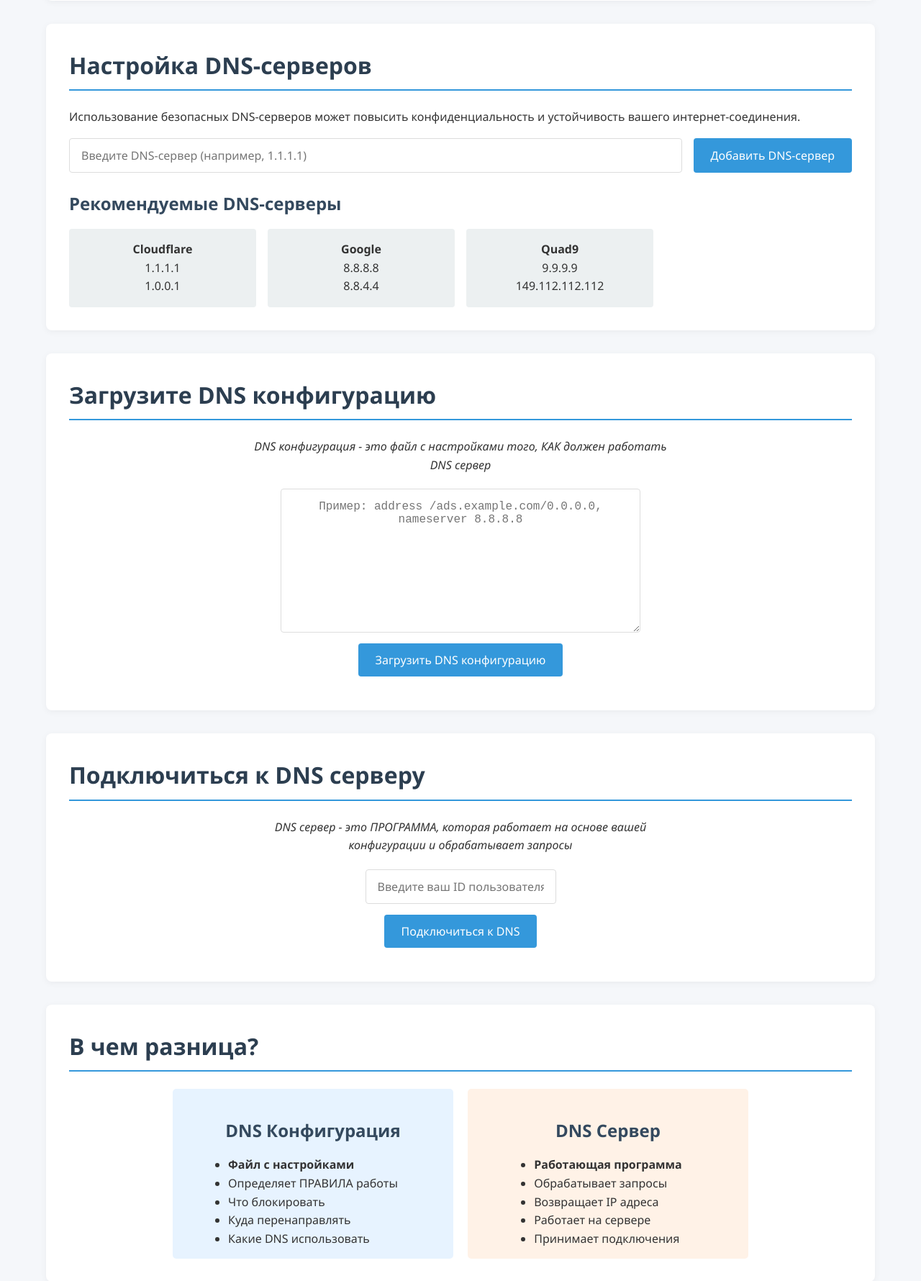
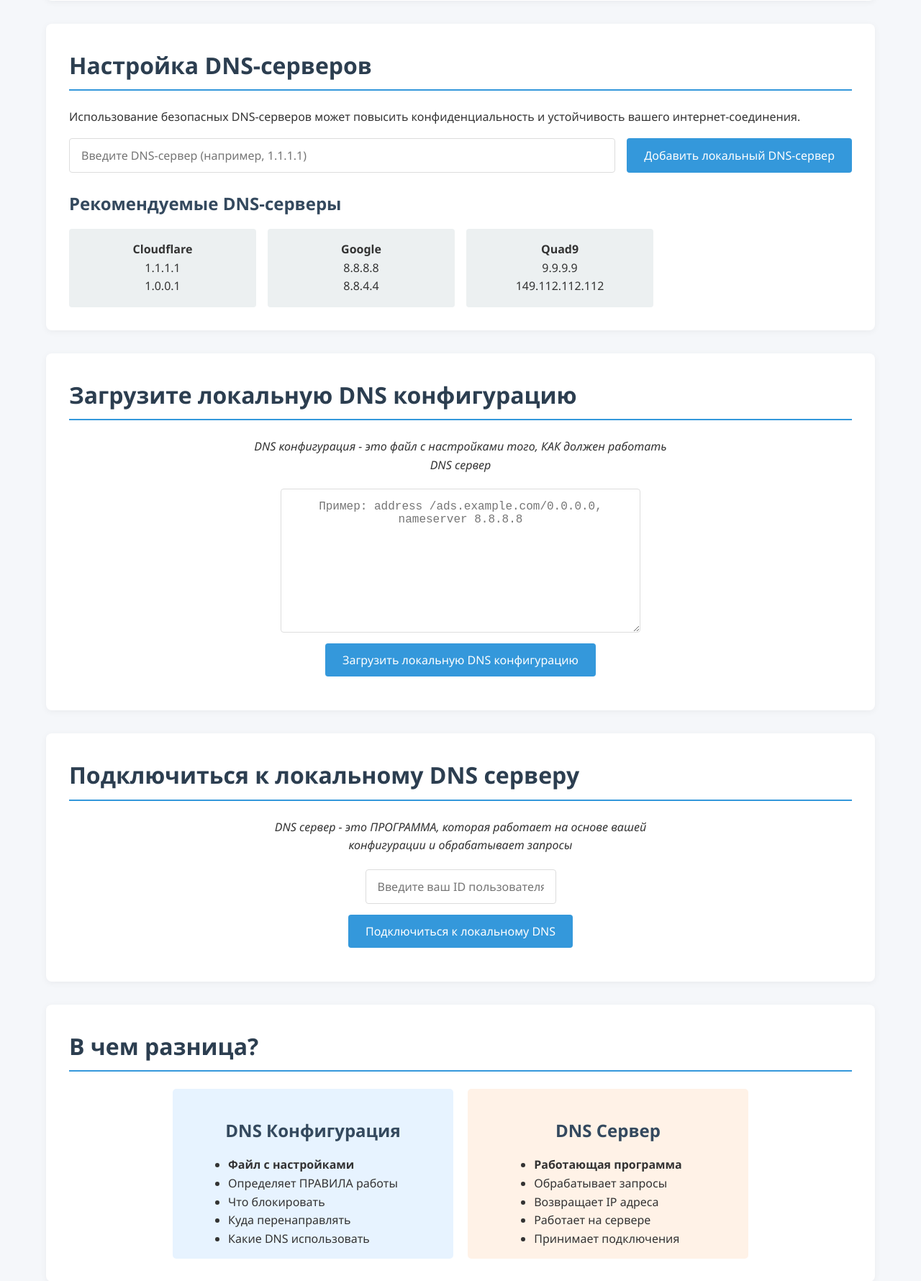
Before and after one commit to LinaKulpinskY/WEB_PROJECT, a Flask app: page / in a window 1280 px wide. Shown: the part 1054-2834 px from the top of the page at 72% size. Run offline with Flask 3, Linux system fonts and the light colour scheme.

Commit message:
финал2

```diff
--- a/templates/dashboard.html
+++ b/templates/dashboard.html
@@ -317,7 +317,7 @@
         <form class="dns-form" id="dnsForm">
             <div class="input-group">
                 <input type="text" id="dnsServer" placeholder="Введите DNS-сервер (например, 1.1.1.1)" required>
-                <button type="submit">Добавить DNS-сервер</button>
+                <button type="submit">Добавить локальный DNS-сервер</button>
             </div>
         </form>
 
@@ -341,7 +341,7 @@
         </div>
     </section>
 <section class="section" style="text-align: center;">
-    <h2 style="text-align: left;">Загрузите DNS конфигурацию</h2>
+    <h2 style="text-align: left;">Загрузите локальную DNS конфигурацию</h2>
     <p style="text-align: center; max-width: 600px; margin: 0 auto 20px auto;">
         <em>DNS конфигурация - это файл с настройками того, КАК должен работать DNS сервер</em>
     </p>
@@ -350,18 +350,18 @@
         <textarea id="dnsCode" placeholder="Пример: address /ads.example.com/0.0.0.0, nameserver 8.8.8.8"
         style="width: 100%; max-width: 500px; min-height: 200px; text-align: center; font-family: 'Courier New', monospace; padding: 15px;"></textarea>
 
-        <button onclick="uploadDNS()">Загрузить DNS конфигурацию</button>
+        <button onclick="uploadDNS()">Загрузить локальную DNS конфигурацию</button>
         <div id="status" style="text-align: center;"></div>
     </div>
 </section>
 
     <section class="section" style="text-align: center;">
-    <h2 style="text-align: left;">Подключиться к DNS серверу</h2>
+    <h2 style="text-align: left;">Подключиться к локальному DNS серверу</h2>
     <p style="text-align: center; max-width: 600px; margin: 0 auto 20px auto;"><em>DNS сервер - это ПРОГРАММА, которая работает на основе вашей конфигурации и обрабатывает запросы</em></p>
 
     <div style="display: flex; flex-direction: column; align-items: center; gap: 15px;">
         <input type="text" id="userId" placeholder="Введите ваш ID пользователя" style="text-align: center;">
-        <button onclick="connectToDNS()">Подключиться к DNS</button>
+        <button onclick="connectToDNS()">Подключиться к локальному DNS</button>
         <div id="connectionStatus"></div>
     </div>
 </section>
@@ -395,7 +395,7 @@
 
 <footer>
     <div class="container">
-        <p>&copy; 2023 Анализатор безопасности веб-сайтов. Все права защищены.</p>
+        <p>&copy; 2025 Анализатор безопасности веб-сайтов. Все права защищены.</p>
         <p>ГБОУ г. Москвы «Школа № 1501»</p>
     </div>
 </footer>
```
